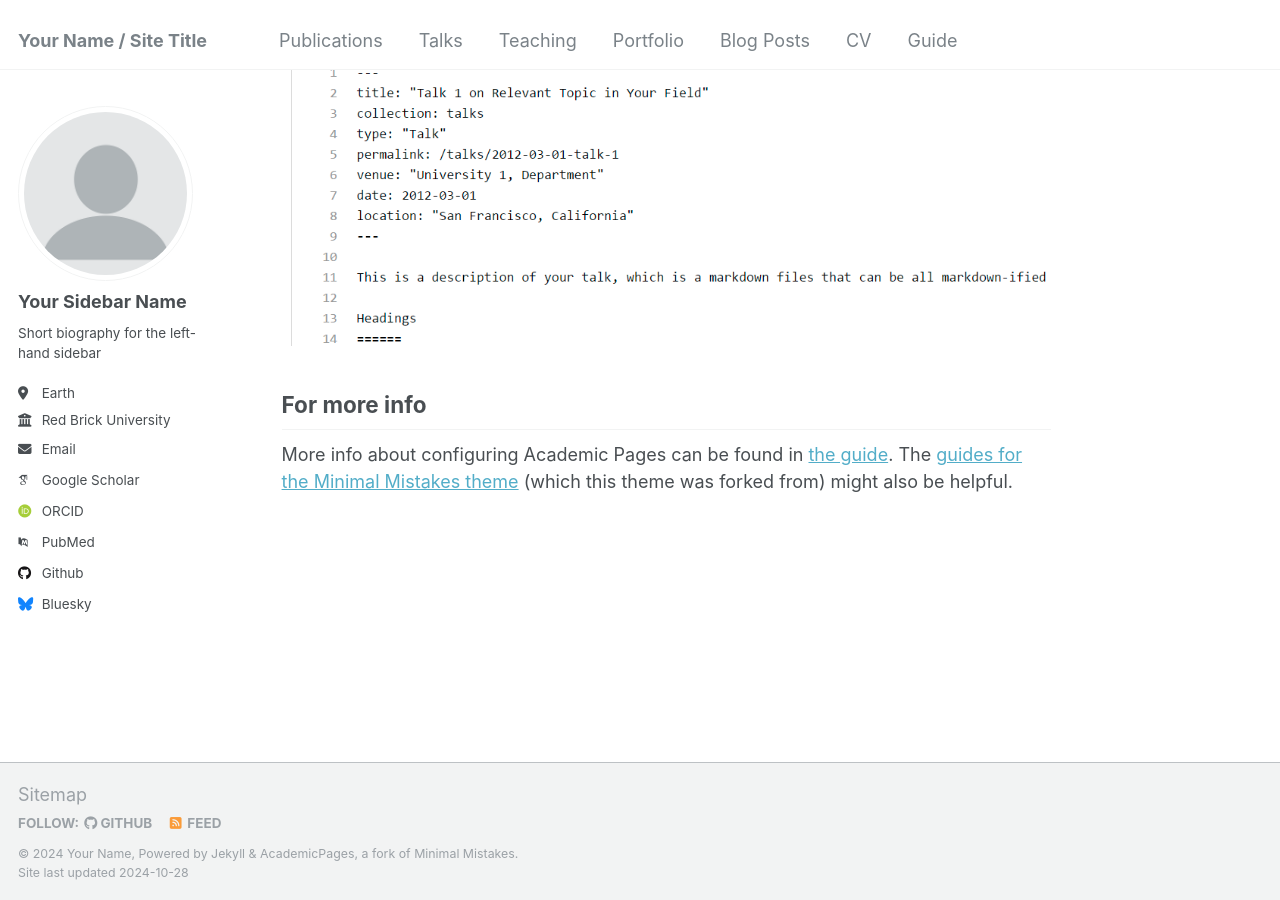
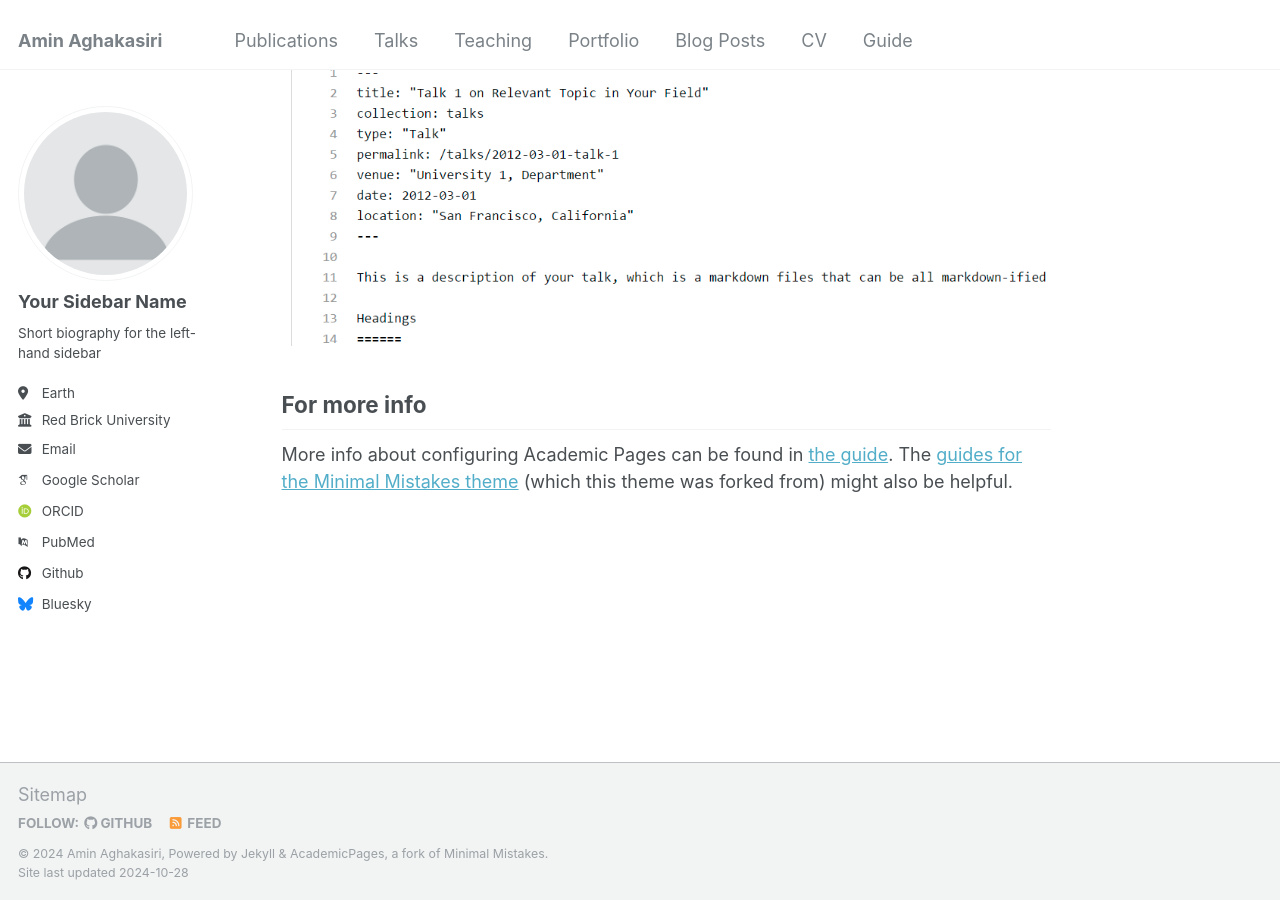
Before and after one commit to Amink8203/Amink8203.github.io, a Jekyll site: the page built from _pages/about.md, in a window 1280 px wide and 900 px high, scrolled down 2643 px. Built offline with Jekyll 4.4.1, drawn with Linux system fonts in a browser that asks for light colours; some web fonts are replaced.

Commit message:
Update _config.yml

```diff
--- a/_config.yml
+++ b/_config.yml
@@ -8,13 +8,13 @@
 
 # Basic Site Settings
 locale                   : "en-US"
-title                    : "Your Name / Site Title"
+title                    : "Amin Aghakasiri"
 title_separator          : "-"
-name                     : &name "Your Name"
+name                     : &name "Amin Aghakasiri"
 description              : &description "personal description"
-url                      : https://academicpages.github.io # the base hostname & protocol for your site e.g. "https://mmistakes.github.io"
+url                      : https://amink8203.github.io # the base hostname & protocol for your site e.g. "https://mmistakes.github.io"
 baseurl                  : "" # the subpath of your site, e.g. "/blog"
-repository               : "academicpages/academicpages.github.io"
+repository               : "Amink8203/amink8203.github.io"
 
 # Site Author - The following control what appear as part of the author content on the side bar.
 #               If a field is blank the icon and link will not appear, otherwise it will be shown.
```
